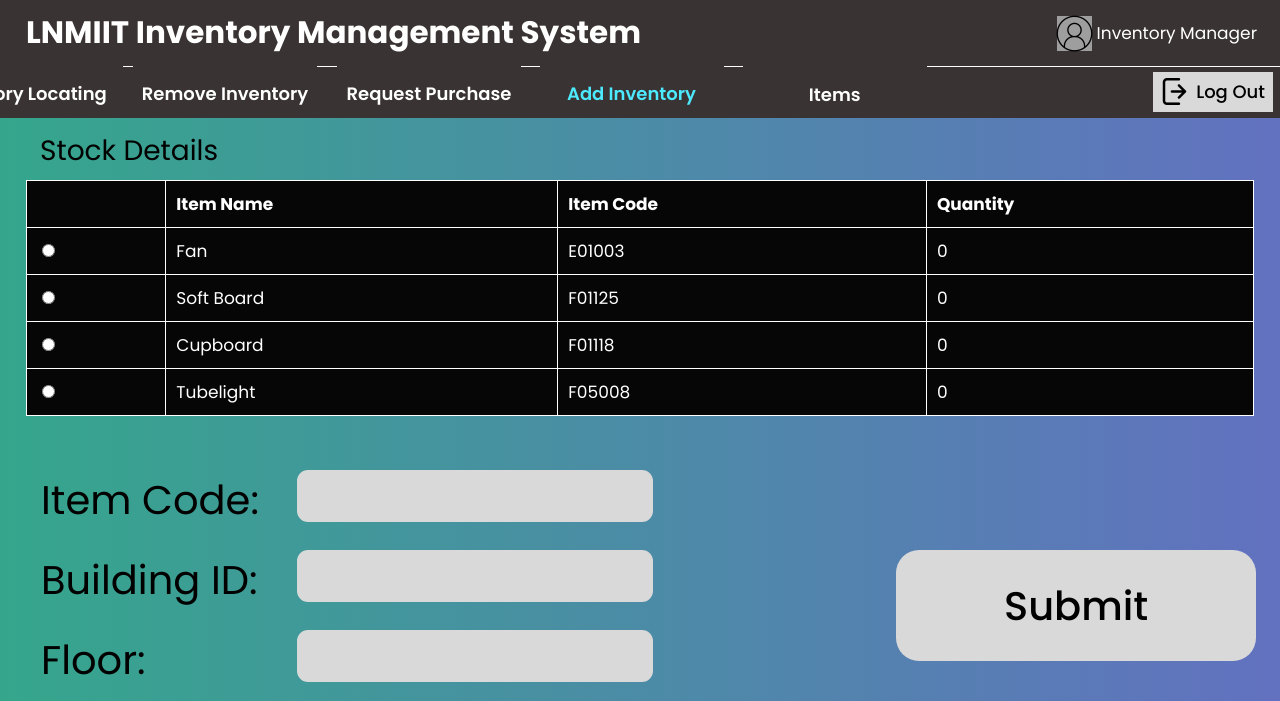
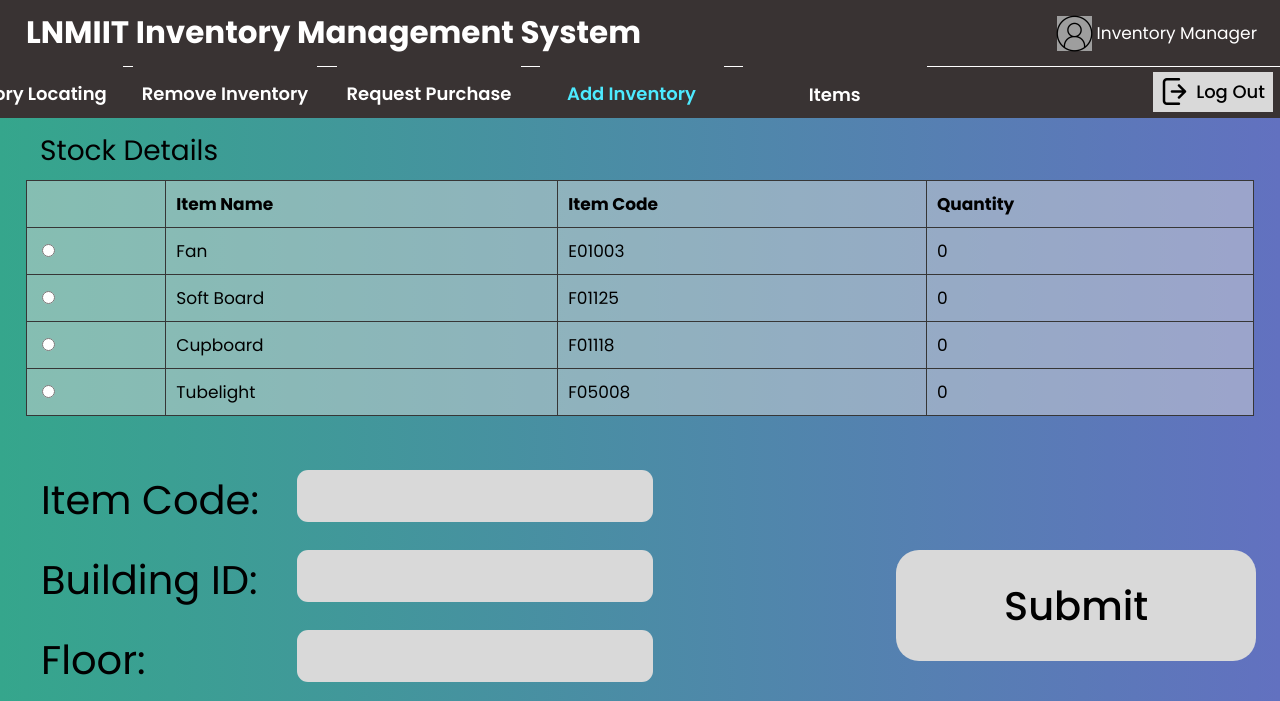
Before and after one commit to deepanshmittal/ISDL, a Django app: template templates/IM-add-inventory.html in a window 1280 px wide; the page is wider, and only the part inside the window is pictured. Shown: the top 701 px of that part. Run offline with Django 4.2, Linux system fonts and the light colour scheme; the template is opened without the code that fills it: values that come from a table or form of the project are taken from there, others are empty; data comes from the database, SQL or seed files in the repository; both versions use the stored data as it was after the commit; tables that the repository leaves empty hold one stand-in row (values such as "Sample post"); grey boxes are pictures that could not be loaded.

Commit message:
IM Table css update

```diff
--- a/static/css/IM-add-inventory.css
+++ b/static/css/IM-add-inventory.css
@@ -549,21 +549,21 @@ table {
     margin-right: auto;
     border-collapse: collapse;
     width: 96%;
+    color: black;
+    }
+
+tr {
+    background-color: rgba(217, 217, 217, 0.49);
+    /* font-weight: 100; */
 }
 
 th,
 td {
+
     text-align: left;
     padding: 10px;
-    border: 1px solid #ffffff;
-}
-
-tr:nth-child(even) {
-    background-color: #070606
-}
-
-tr:nth-child(odd) {
-    background-color: #070606
+    border: 1px solid #363636;
+    /* font-weight: 100; */
 }
 
 .scroll {
--- a/static/css/IM-remove-inventory.css
+++ b/static/css/IM-remove-inventory.css
@@ -326,6 +326,8 @@ body {
 .rectangle-input,
 .rectangle-input1 {
   border: 0;
+  padding-left: 10px;
+  font-size: 20px;
   background-color: var(--color-gray-100);
   position: absolute;
   top: 7.3px;
```
Also changed, not shown: static/css/IM-inventory.css (+10 -9 lines), static/css/IM-register-item.css (+9 -9 lines), static/css/IM-request-purchase.css (+9 -12 lines), db.sqlite3.
